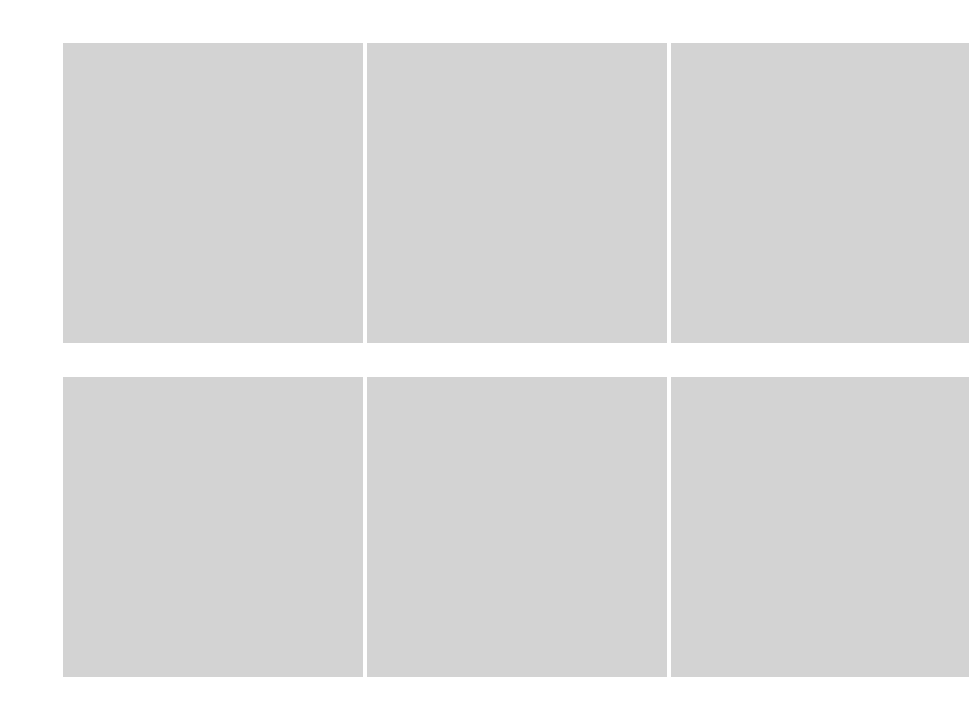
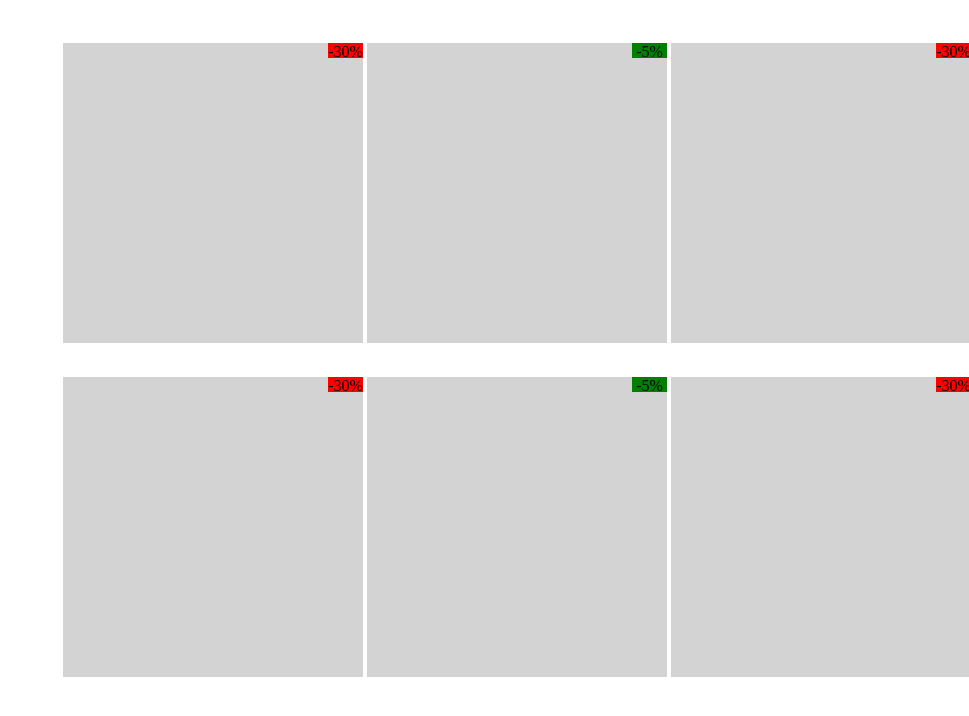
Before and after one commit to alexsircu/htmlcss-shop, a plain HTML site: page index.html in a window 1280 px wide. Shown: the top 716 px of the page, without its empty margins (311-1280 px from the left). Drawn offline with Linux system fonts and the light colour scheme.

Commit message:
layout senza cuore

```diff
--- a/css/style.css
+++ b/css/style.css
@@ -24,20 +24,30 @@
   width: 300px;
   height: 300px;
   background-color: lightgrey;
-
+  background-size: cover;
+  background-position: center;
   display: inline-block;
-  /* position: absolute; */
-
+  position: relative;
 }
-
 .row .device:first-child {
   background-image: url("../img/pd1.jpg");
-
 }
 .row .device:nth-child(2) {
   background-image: url("../img/pd2.jpg");
 }
-
 .row .device:last-child {
   background-image: url("../img/pd3.jpg");
 }
+
+.discount {
+  width: 35px;
+  height: 15px;
+  background-color: red;
+  text-align: center;
+  position: absolute;
+  right: 0;
+  top: 0;
+}
+.discount.iphone {
+  background-color: green;
+}
--- a/index.html
+++ b/index.html
@@ -10,26 +10,26 @@
       <!-- prima riga -->
       <div class="row">
         <div class="device">
-
+          <div class="discount">-30%</div>
         </div>
         <div class="device">
-
+          <div class="discount iphone">-5%</div>
         </div>
         <div class="device">
-
+          <div class="discount">-30%</div>
         </div>
       </div>
       <!-- /prima riga -->
       <!-- seconda riga -->
       <div class="row">
         <div class="device">
-
+          <div class="discount">-30%</div>
         </div>
         <div class="device">
-
+          <div class="discount iphone">-5%</div>
         </div>
         <div class="device">
-
+          <div class="discount">-30%</div>
         </div>
       </div>
       <!-- /seconda riga -->
```
